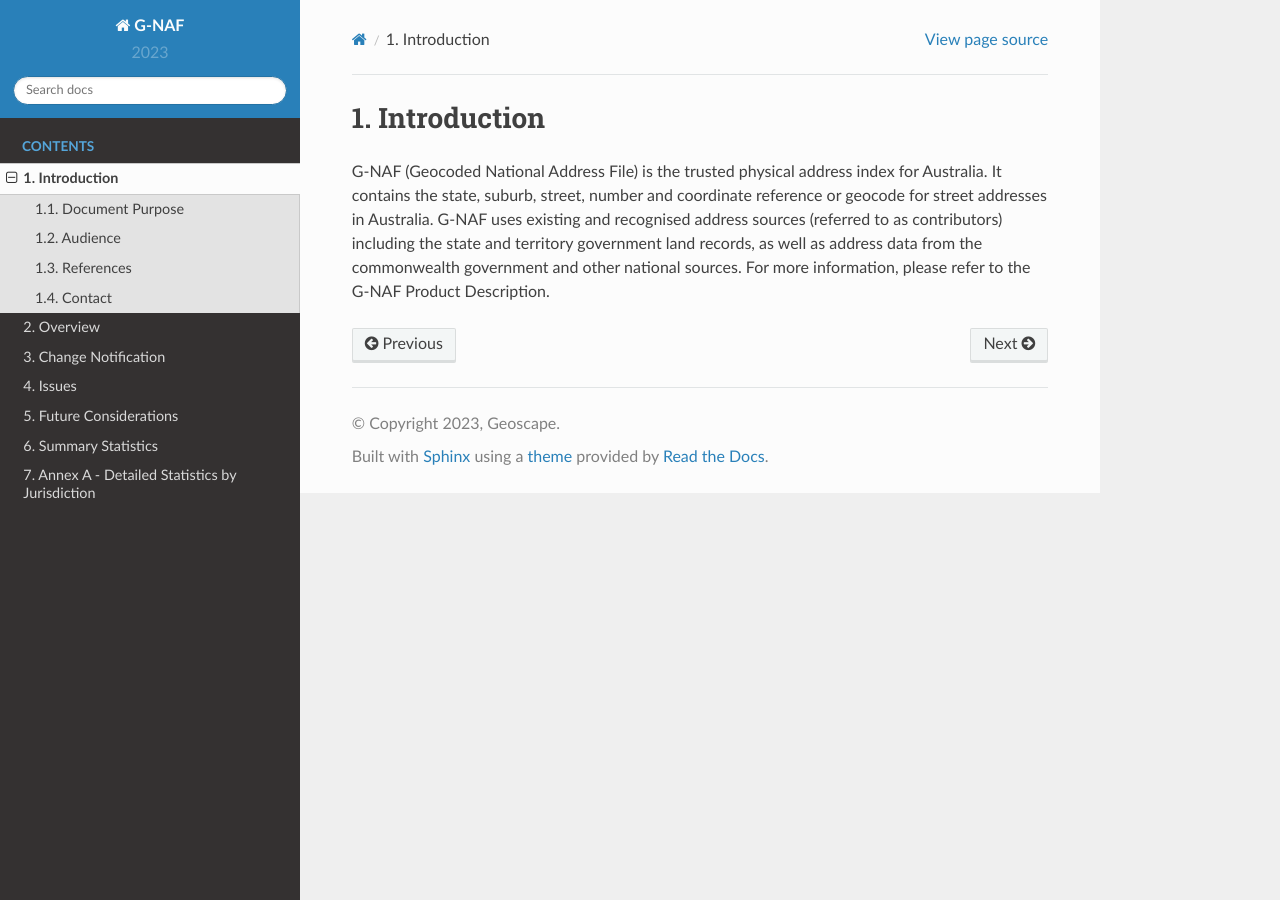
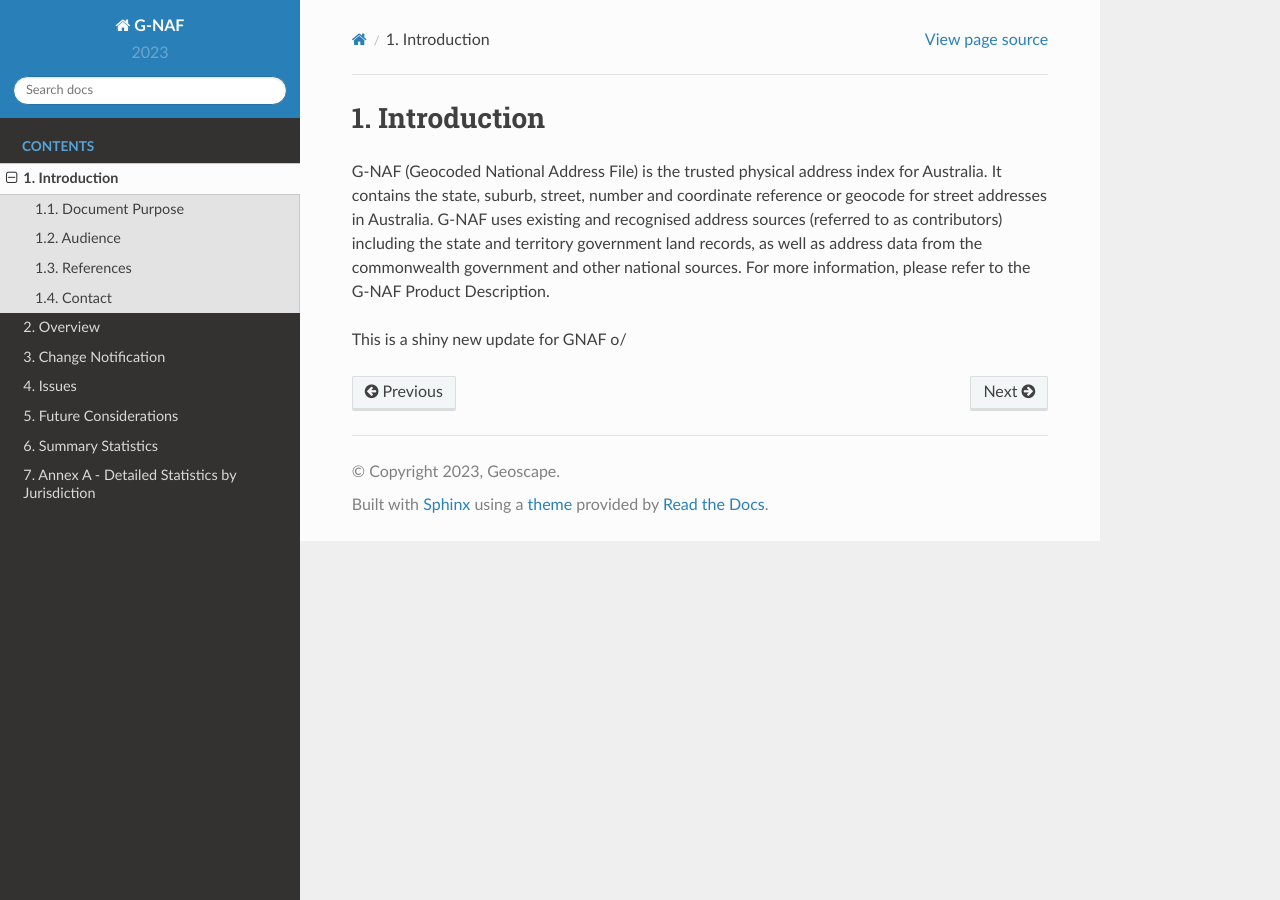
Before and after one commit to geoscape/read-the-docs-trial, a Sphinx documentation site: the page built from docs/source/introduction.rst, in a window 1280 px wide. Built offline with Sphinx 7.4.7 and the Read the Docs theme 2.0.0, drawn with Linux system fonts in a browser that asks for light colours.

Commit message:
Example version change
Shiny new GNAF udpate

```diff
--- a/docs/source/introduction.rst
+++ b/docs/source/introduction.rst
@@ -4,6 +4,9 @@ Introduction
 
 G-NAF (Geocoded National Address File) is the trusted physical address index for Australia. It contains the state, suburb, street, number and coordinate reference or geocode for street addresses in Australia.
 G-NAF uses existing and recognised address sources (referred to as contributors) including the state and territory government land records, as well as address data from the commonwealth government and other national sources. For more information, please refer to the G-NAF Product Description.
+
+
+This is a shiny new update for GNAF \o/
 
 .. toctree::
     :hidden:
```
